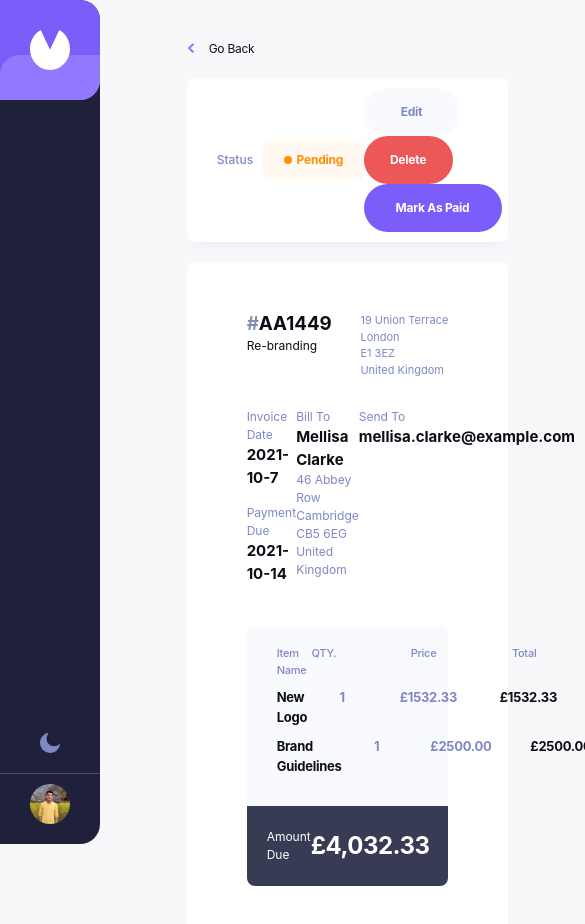
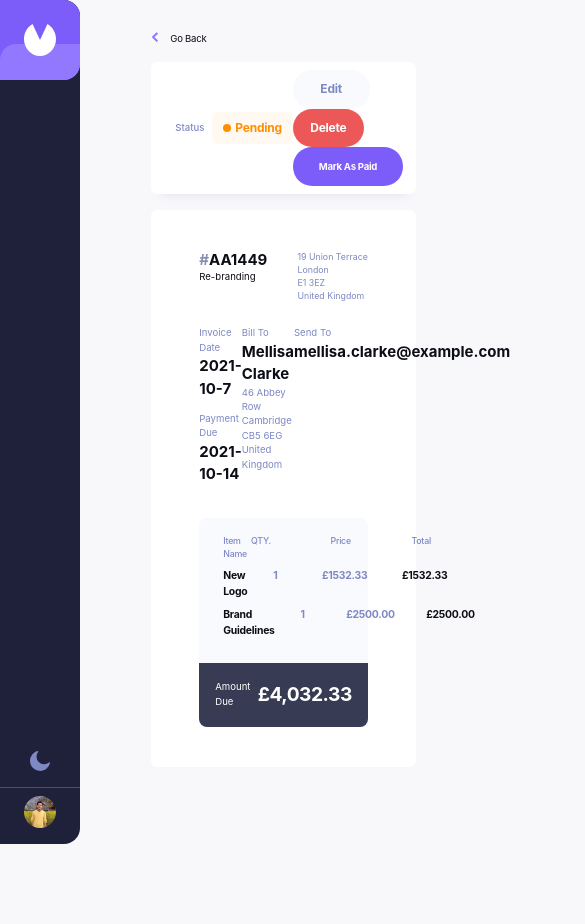
Before and after one commit to AmritPant/invoice-app, a React (Create React App) app: page /invoices/AA1449 in a window 390 px wide. Shown: the top 924 px of the page, 585 px wide, since content can reach past the window. After the commit the page ends 844 px from the top, so only its background shows below. Built offline with nearby package versions, Linux system fonts and the light colour scheme.

Commit message:
Added Media Query

```diff
--- a/src/components/Main/InvoiceForm/InvoiceInputBoxs/BillTo.js
+++ b/src/components/Main/InvoiceForm/InvoiceInputBoxs/BillTo.js
@@ -1,4 +1,5 @@
 import React from "react";
+import { useSelector } from "react-redux";
 import { Box, Input, FormLabel, Select } from "@chakra-ui/react";
 import InputHeading from "../../../UI/InputHeading";
 import CustomInput from "../../../UI/Input";
@@ -6,6 +7,7 @@ import CustomDropdown from "../../../UI/CustomDropdown";
 
 function BillTo({ data }) {
   const tempDate = new Date();
+  const curTheme = useSelector((state) => state.theme.curTheme);
   // Used French --> Canada because that supports the required format
   // Visit this link for  more info:  https://gist.github.com/mlconnor/1887156
   const TodayDate = tempDate.toLocaleDateString("fr-CA");
@@ -55,7 +57,8 @@ function BillTo({ data }) {
         {/* Date and select Box */}
         <Box
           gridArea="dateBox"
-          display="flex"
+          display="grid"
+          gridTemplateColumns="1fr 1fr"
           justifyContent="space-between"
           alignItems="center"
         >
@@ -63,6 +66,11 @@ function BillTo({ data }) {
             <FormLabel htmlFor="date">Item Date </FormLabel>
             <Input
               type="date"
+              bgColor={`var(--theme-${curTheme}-secondaryBg)`}
+              outline={`1px solid ${
+                curTheme === "dark" ? "#252945" : "#dfe3fa"
+              } `}
+              color={`var(--theme-${curTheme}-textColorPrimary)`}
               id="date"
               defaultValue={data ? data.createdAt : TodayDate}
             />
--- a/src/components/Main/InvoiceForm/InvoiceInputBoxs/InvoiceInput.scss
+++ b/src/components/Main/InvoiceForm/InvoiceInputBoxs/InvoiceInput.scss
@@ -81,6 +81,10 @@
     outline-color: #ec5757 !important;
     outline-offset: 0 !important;
   }
+
+  & label {
+    color: #ec5757 !important;
+  }
 }
 
 .deleteImgBox:hover > svg > path {
--- a/src/components/Main/InvoiceForm/InvoiceInputBoxs/ItemList.js
+++ b/src/components/Main/InvoiceForm/InvoiceInputBoxs/ItemList.js
@@ -82,7 +82,7 @@ function ItemList({ data }) {
           gridTemplateColumns="0.4fr 0.1fr 0.25fr  0.25fr"
           gridColumnGap="2rem"
           mb="1rem"
-          color="#DFE3FA"
+          color={curTheme === "dark" ? "#DFE3FA" : "#7e88c3"}
           fontWeight="medium"
           fontSize="1.2rem"
         >
--- a/src/index.css
+++ b/src/index.css
@@ -27,7 +27,7 @@
 
   /* Colors Teritary Text */
   --theme-dark-textColorTertiary: #fff;
-  --theme-lighti-textColorTertiary: #888eb0;
+  --theme-light-textColorTertiary: #888eb0;
 
   /* BUtton color*/
   --theme-dark-BtnSecondaryBg: #252945;
@@ -44,6 +44,12 @@ html {
   font-size: 10px;
 }
 
+@media screen and (max-width: 48em) {
+  html {
+    font-size: 8px;
+  }
+}
+
 body {
   font-family: "Spartan", sans-serif;
 }
```
